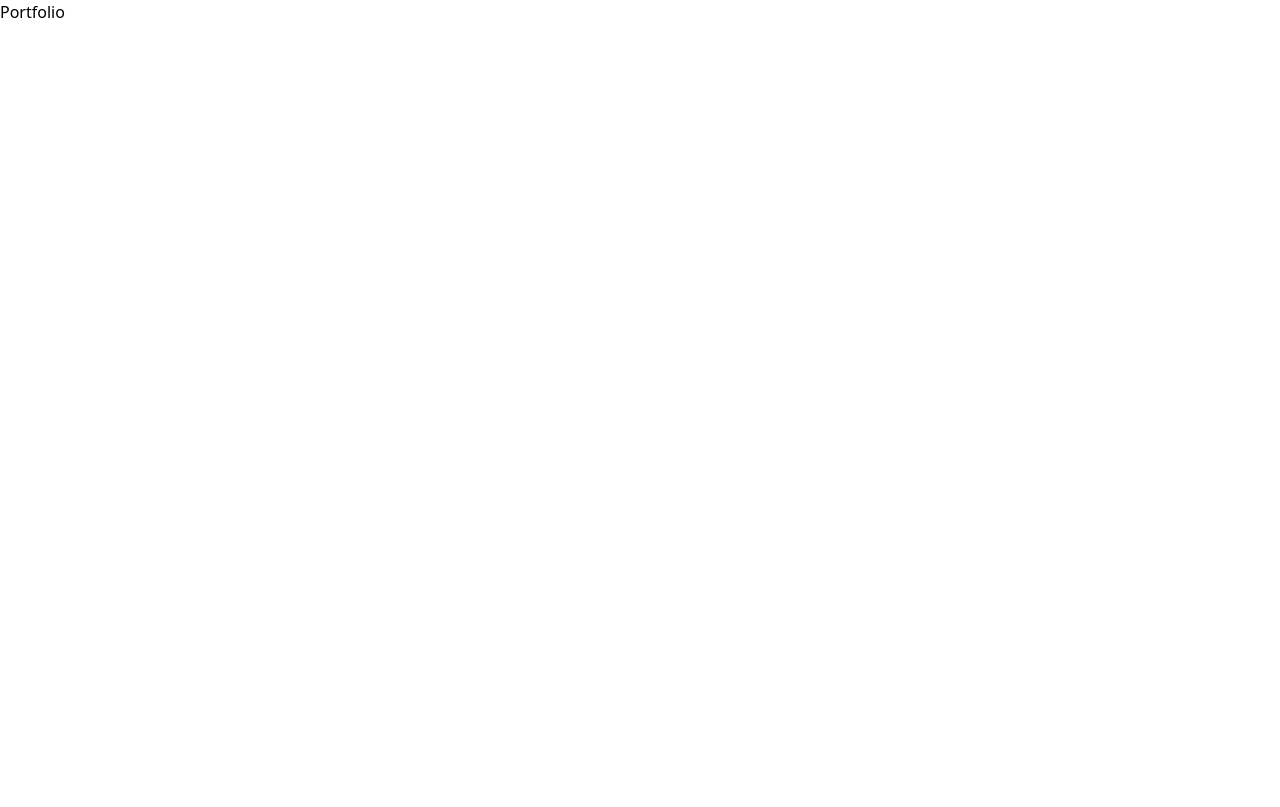
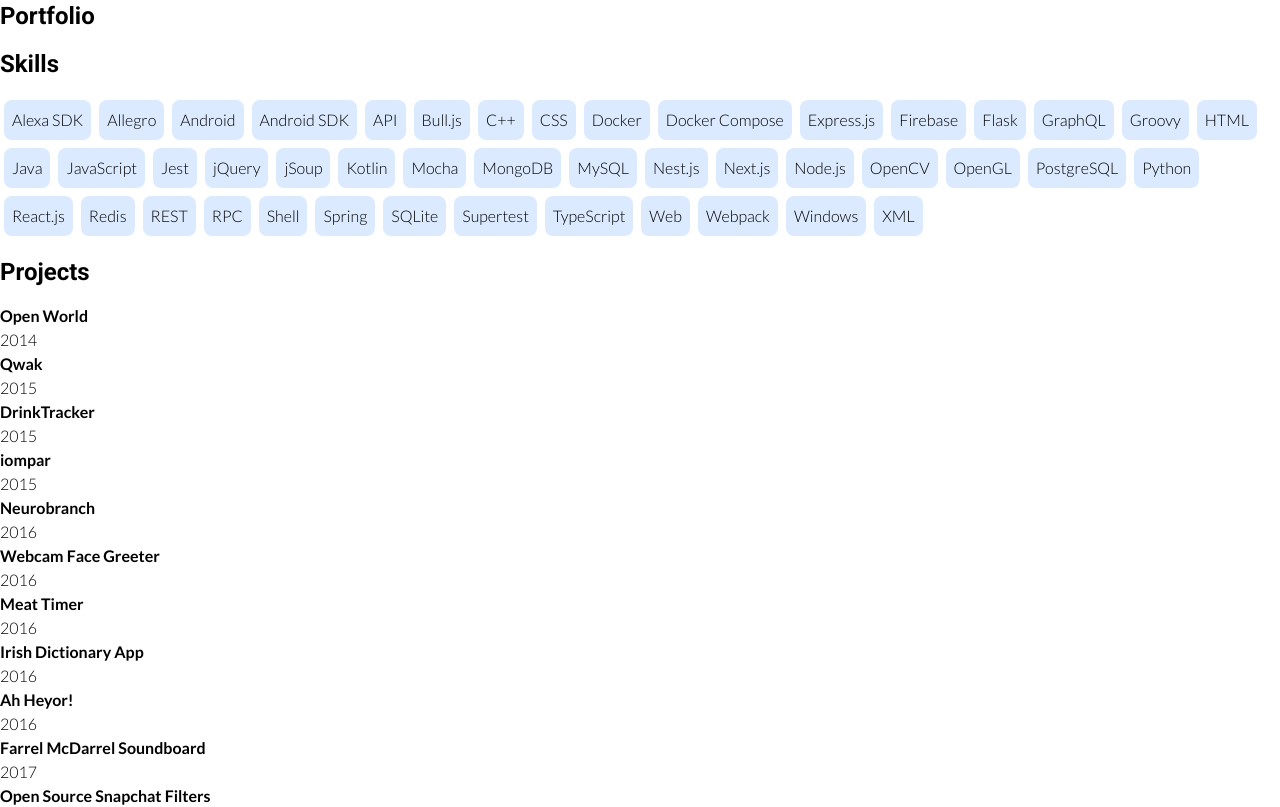
Before and after one commit to oflynned/personal-website, a Next.js app: page /portfolio in a window 1280 px wide. Shown: the top 807 px of the page. Built offline with nearby package versions, Linux system fonts and the light colour scheme.

Commit message:
chore: add nav bar to index as a first draft

```diff
--- a/src/pages/index.tsx
+++ b/src/pages/index.tsx
@@ -1,12 +1,21 @@
 import type { NextPage } from 'next';
+import Link from 'next/link';
 import { Heading } from '../design-system/atoms/heading.atom';
 
 const Home: NextPage = () => {
   return (
     <div
-      className={'flex justify-center items-center w-screen h-screen bg-sky-50'}
+      className={'flex flex-col w-screen h-screen bg-sky-50 overflow-hidden'}
     >
-      <div className={'h-fit justify-self-center'}>
+      <nav
+        className={'flex justify-between bg-red-50 w-screen h-fit px-12 py-8'}
+      >
+        <Link href={'/'}>Home</Link>
+        <Link href={'/portfolio'}>Portfolio</Link>
+        <Link href={'/resume'}>Resume</Link>
+      </nav>
+
+      <div className={'h-screen w-screen'}>
         <Heading>Hey, I&apos;m Ed</Heading>
       </div>
     </div>
--- a/src/pages/portfolio.tsx
+++ b/src/pages/portfolio.tsx
@@ -1,29 +1,51 @@
+import { projects } from '../data/projects';
+import { Project, Technology } from '../data/projects/showcase';
+import { ChipHolder } from '../design-system/atoms/chip-holder.atom';
+import { Chip } from '../design-system/atoms/chip.atom';
+import { Heading } from '../design-system/atoms/heading.atom';
+import { Paragraph } from '../design-system/atoms/paragraph.atom';
+import { Title } from '../design-system/atoms/title.atom';
+
 const Portfolio = () => {
   return (
     <div>
-      <h1>Portfolio</h1>
+      <Heading>Portfolio</Heading>
 
-      {/*<div className={'mt-4'}>*/}
-      {/*  <Heading>Skills</Heading>*/}
-      {/*  <div className={'mt-4'}>*/}
-      {/*    <ChipHolder>*/}
-      {/*      {showcaseProjects*/}
-      {/*        .reduce((acc: Technology[], project: Project) => {*/}
-      {/*          const technologies = [...acc, ...project.technologies];*/}
+      <div className={'mt-4'}>
+        <Heading>Skills</Heading>
+        <div className={'mt-4'}>
+          <ChipHolder>
+            {projects
+              .reduce((acc: Technology[], project: Project) => {
+                const technologies = [...acc, ...project.technologies];
 
-      {/*          return [...new Set(technologies)];*/}
-      {/*        }, [])*/}
-      {/*        .sort((a, b) => (a > b ? 1 : -1))*/}
-      {/*        .map((item, index) => {*/}
-      {/*          return (*/}
-      {/*            <div key={index} className={'m-1'}>*/}
-      {/*              <Chip>{item}</Chip>*/}
-      {/*            </div>*/}
-      {/*          );*/}
-      {/*        })}*/}
-      {/*    </ChipHolder>*/}
-      {/*  </div>*/}
-      {/*</div>*/}
+                return [...new Set(technologies)];
+              }, [])
+              .sort((a, b) => (a.toLowerCase() > b.toLowerCase() ? 1 : -1))
+              .map((item, index) => {
+                return (
+                  <div key={index} className={'m-1'}>
+                    <Chip>{item}</Chip>
+                  </div>
+                );
+              })}
+          </ChipHolder>
+        </div>
+      </div>
+
+      <div className={'mt-4'}>
+        <Heading>Projects</Heading>
+        <div className={'mt-4'}>
+          <ol>
+            {projects.map((project) => (
+              <li key={project.name}>
+                <Title>{project.name}</Title>
+                <Paragraph>{project.year}</Paragraph>
+              </li>
+            ))}
+          </ol>
+        </div>
+      </div>
     </div>
   );
 };
```
